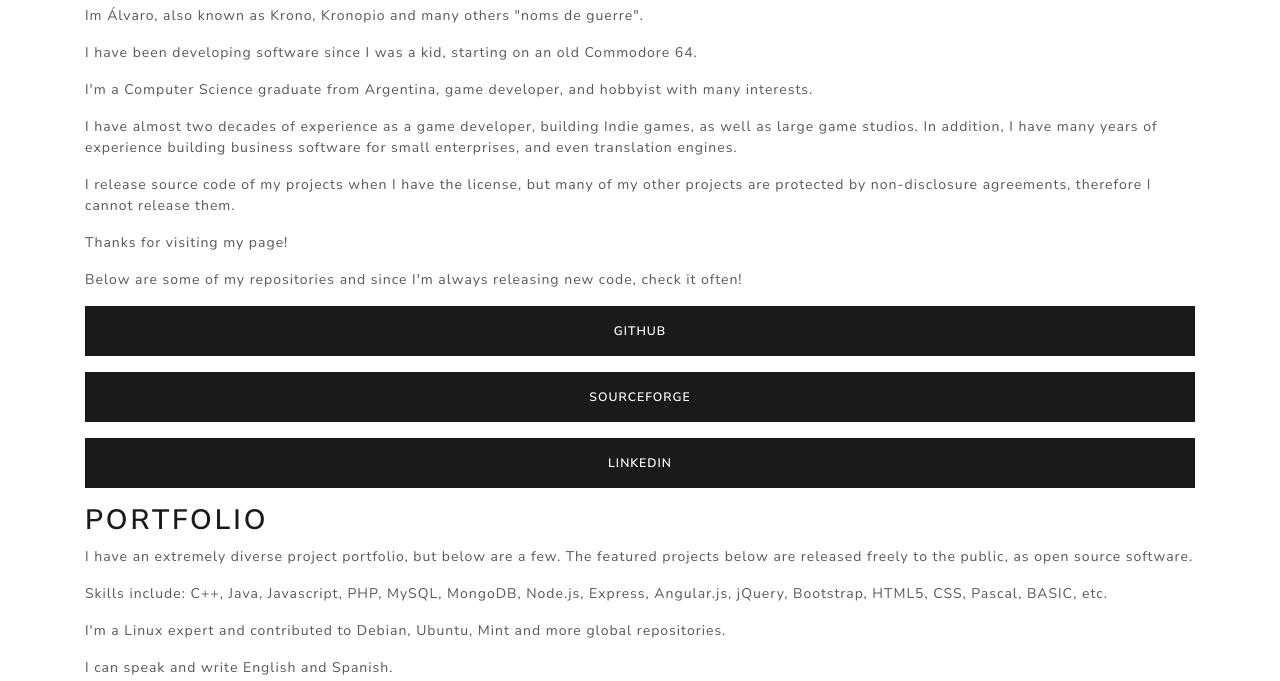
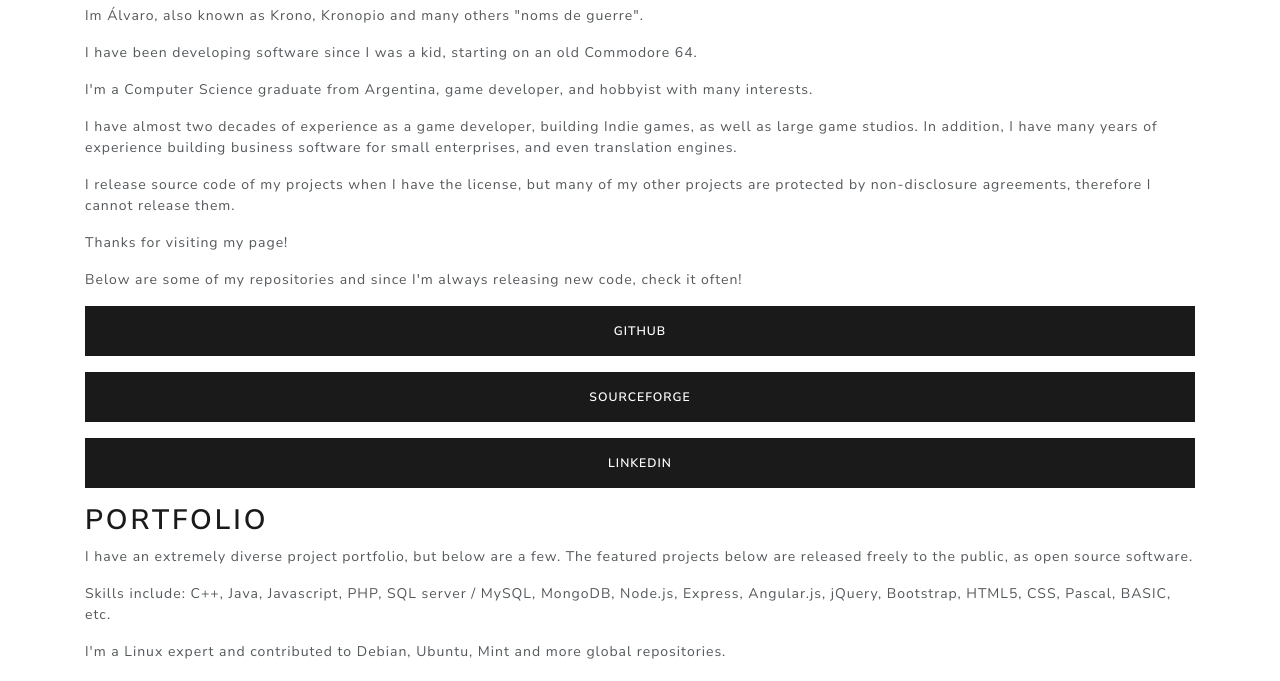
Before and after one commit to alvarogonzalezferrer/alvarogonzalezferrer.github.io, a plain HTML site: page index.html in a window 1280 px wide. Shown: the part 83-764 px from the top of the page. Drawn offline with nearby package versions, Linux system fonts and the light colour scheme.

Commit message:
Update index.html
SQL

```diff
--- a/index.html
+++ b/index.html
@@ -31,7 +31,7 @@
 
     <p>I have an extremely diverse project portfolio, but below are a few. The featured projects below are released freely to the public, as open source software.</p>
 
-    <p>Skills include: C++, Java, Javascript, PHP, MySQL, MongoDB, Node.js, Express, Angular.js, jQuery, Bootstrap, HTML5, CSS, Pascal, BASIC, etc.</p>
+    <p>Skills include: C++, Java, Javascript, PHP, SQL server / MySQL, MongoDB, Node.js, Express, Angular.js, jQuery, Bootstrap, HTML5, CSS, Pascal, BASIC, etc.</p>
 
     <p>I'm a Linux expert and contributed to Debian, Ubuntu, Mint and more global repositories.</p>
 
```
